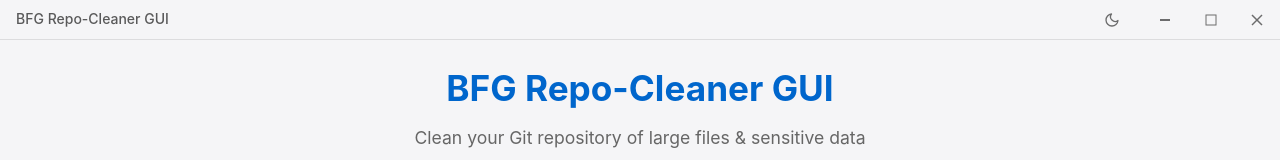
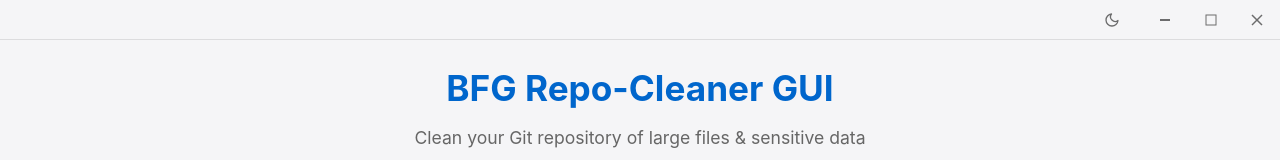
Before and after one commit to Go2Engle/bfg-repo-cleaner-gui, a React app: page / in a window 1280 px wide. Shown: the top 160 px of the page. Built offline with nearby package versions, Linux system fonts and the light colour scheme.

Commit message:
feat: update title bar layout for improved responsiveness and right-align theme toggle

```diff
--- a/src/renderer/components/TitleBar.scss
+++ b/src/renderer/components/TitleBar.scss
@@ -41,22 +41,10 @@
 .title-bar-content {
   display: flex;
   align-items: center;
-  justify-content: space-between;
+  justify-content: flex-end; // Right-align the theme toggle
   width: 100%;
   height: 100%;
   padding: 0 16px;
-}
-
-.title-bar-title {
-  font-size: 14px;
-  font-weight: 500;
-  color: var(--text-color);
-  opacity: 0.8; // Subtle appearance like Discord
-
-  // Hide title on smaller screens to save space
-  @media (max-width: 768px) {
-    display: none;
-  }
 }
 
 .title-bar-theme {
--- a/src/renderer/components/TitleBar.tsx
+++ b/src/renderer/components/TitleBar.tsx
@@ -100,9 +100,6 @@
 
       <div className="title-bar-drag-region">
         <div className="title-bar-content">
-          <div className="title-bar-title">
-            <span>BFG Repo-Cleaner GUI</span>
-          </div>
           <div className="title-bar-theme">
             <ThemeToggle />
           </div>
```
